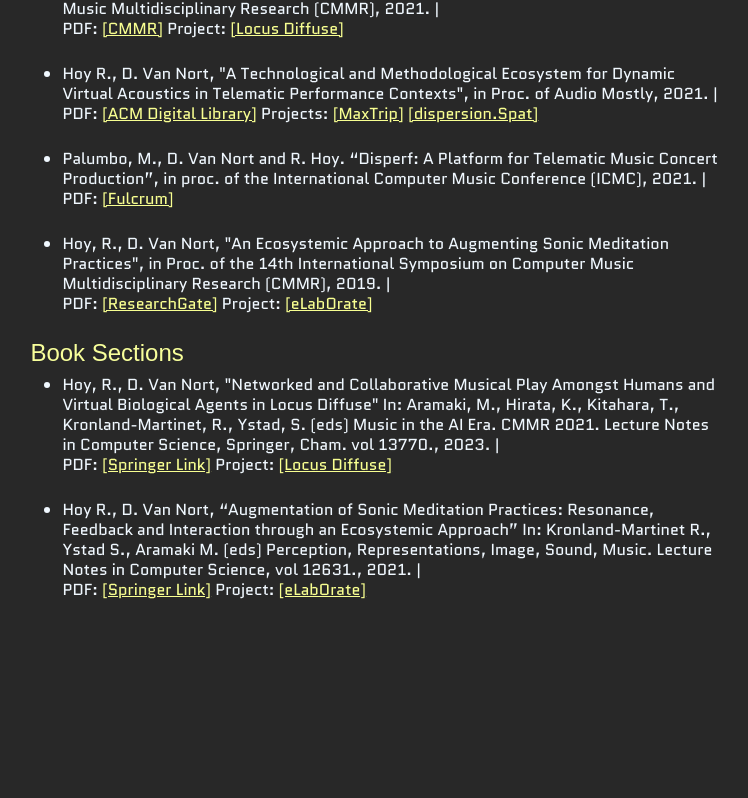
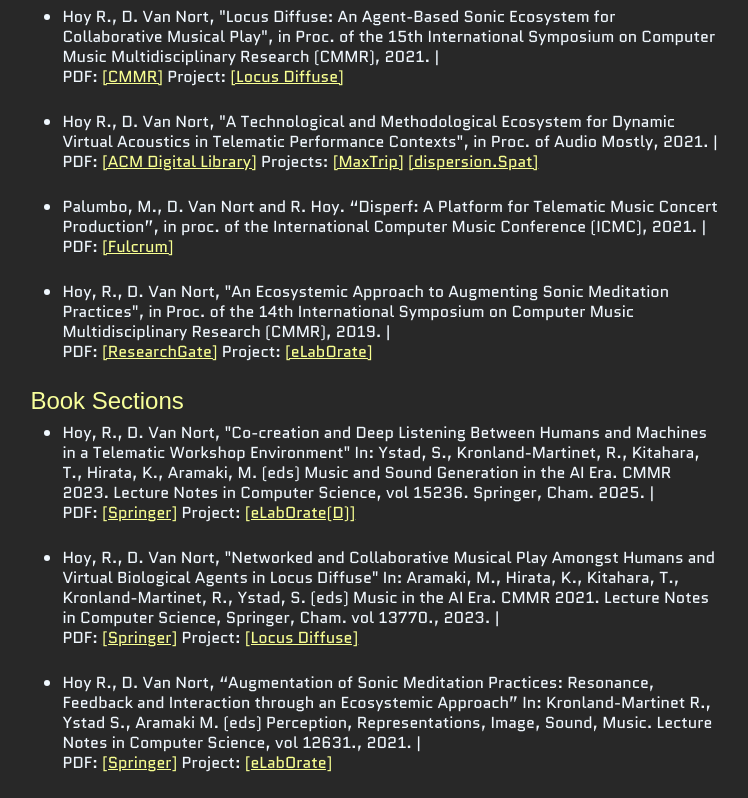
Before and after one commit to roryhoy/roryhoy.github.io, a plain HTML site: page writing.html in a window 1280 px wide. Shown: the part 592-1390 px from the top of the page, without its empty margins (140-888 px from the left). Before the commit the page ends 1217 px from the top, so only its background shows below. Drawn offline with nearby package versions, Linux system fonts and the light colour scheme; a web font is replaced by a local one.

Commit message:
added elaborated book section

```diff
--- a/writing.html
+++ b/writing.html
@@ -69,6 +69,8 @@
 			<div class="container">
 				<div class="row">
 					<div class="col-9 pub">
+						Please feel free to reach out for article access via the <a href="contact.html">Contact</a> page, or on <a href="https://www.researchgate.net/profile/Rory-Hoy" target="_blank">Research Gate</a>.
+						<br><br>
 						<h4 class="list-heading">Conference Proceedings</h4>
 						<ul>
 							<li class="pub">Hoy R., D. Van Nort, "Electro/Acoustic Soundpainting Recognition: Coordination and Communication Between Human and Machine Performers",
@@ -122,11 +124,19 @@
 						<h4 class="list-heading">Book Sections</h4>
 						<ul>
 							<li class="pub">Hoy, R., D. Van Nort,
+								"Co-creation and Deep Listening Between Humans and Machines in a Telematic Workshop Environment"
+								In: Ystad, S., Kronland-Martinet, R., Kitahara, T., Hirata, K., Aramaki, M. (eds) Music and Sound Generation in the AI Era. CMMR 2023. Lecture Notes in Computer Science, vol 15236. Springer, Cham. 2025. |
+								<br>
+								PDF: <a href="https://link.springer.com/chapter/10.1007/978-3-032-02042-0_33" target="_blank">[Springer]</a>
+								Project: <a href="../projects/elaborated.html" target="_blank">[eLabOrate(D)]</a></li>
+						</ul>
+						<ul>
+							<li class="pub">Hoy, R., D. Van Nort,
 								"Networked and Collaborative Musical Play Amongst Humans and Virtual Biological Agents in Locus Diffuse"
 								In: Aramaki, M., Hirata, K., Kitahara, T., Kronland-Martinet, R., Ystad, S. (eds) Music in the AI Era. CMMR 2021.
 								Lecture Notes in Computer Science, Springer, Cham. vol 13770., 2023. |
 								<br>
-								PDF: <a href="https://link.springer.com/chapter/10.1007/978-3-031-35382-6_9" target="_blank">[Springer Link]</a>
+								PDF: <a href="https://link.springer.com/chapter/10.1007/978-3-031-35382-6_9" target="_blank">[Springer]</a>
 								Project: <a href="../projects/locus.html" target="_blank">[Locus Diffuse]</a></li>
 						</ul>
 						<ul>
@@ -135,7 +145,7 @@
 								In: Kronland-Martinet R., Ystad S., Aramaki M. (eds) Perception, Representations, Image,
 								Sound, Music. Lecture Notes in Computer Science, vol 12631., 2021. |
 								<br>
-								PDF: <a href="https://link.springer.com/chapter/10.1007/978-3-030-70210-6_38" target="_blank">[Springer Link]</a>
+								PDF: <a href="https://link.springer.com/chapter/10.1007/978-3-030-70210-6_38" target="_blank">[Springer]</a>
 								Project: <a href="../projects/elaborate.html" target="_blank">[eLabOrate]</a></li>
 						</ul>
 					</div>
```
